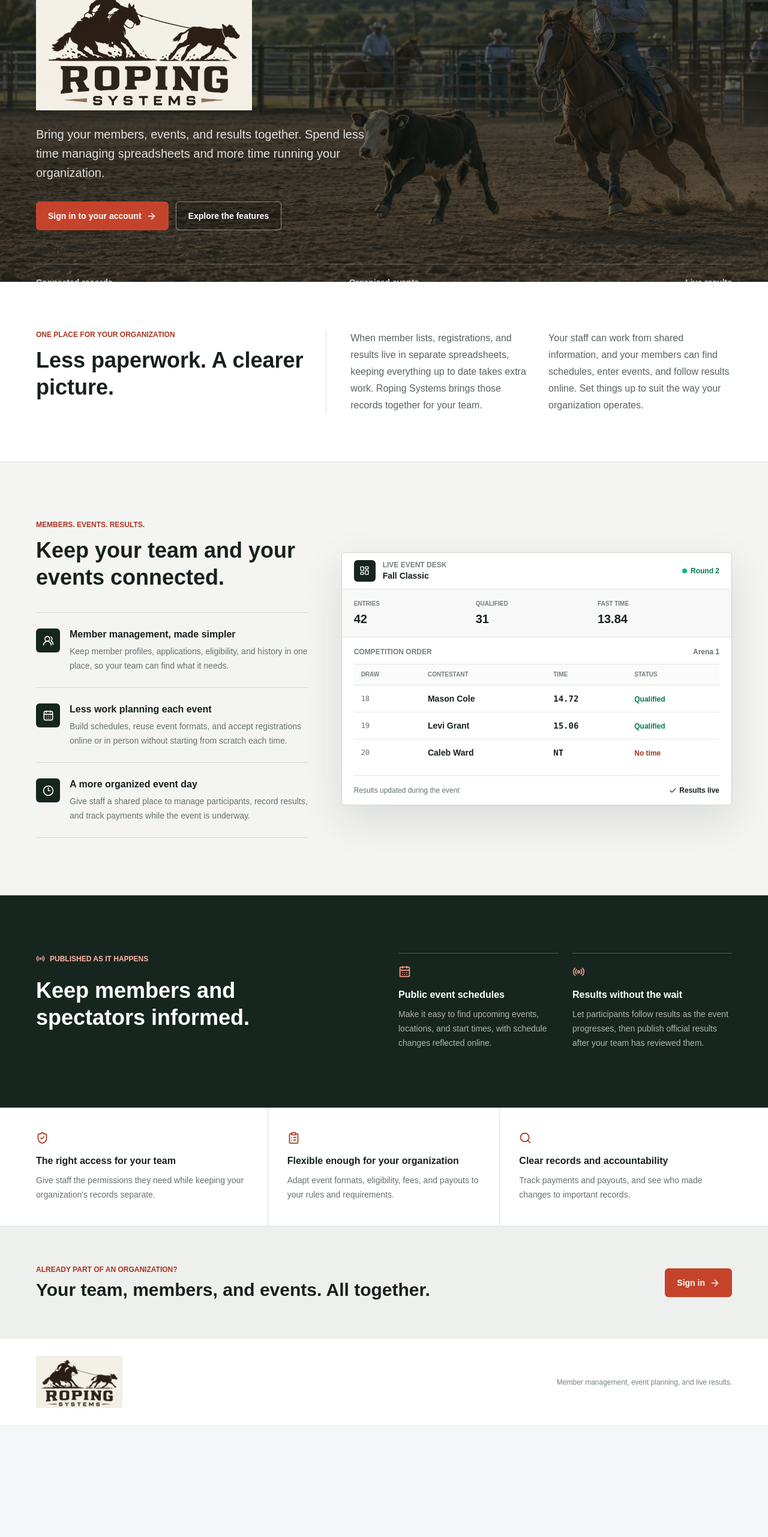
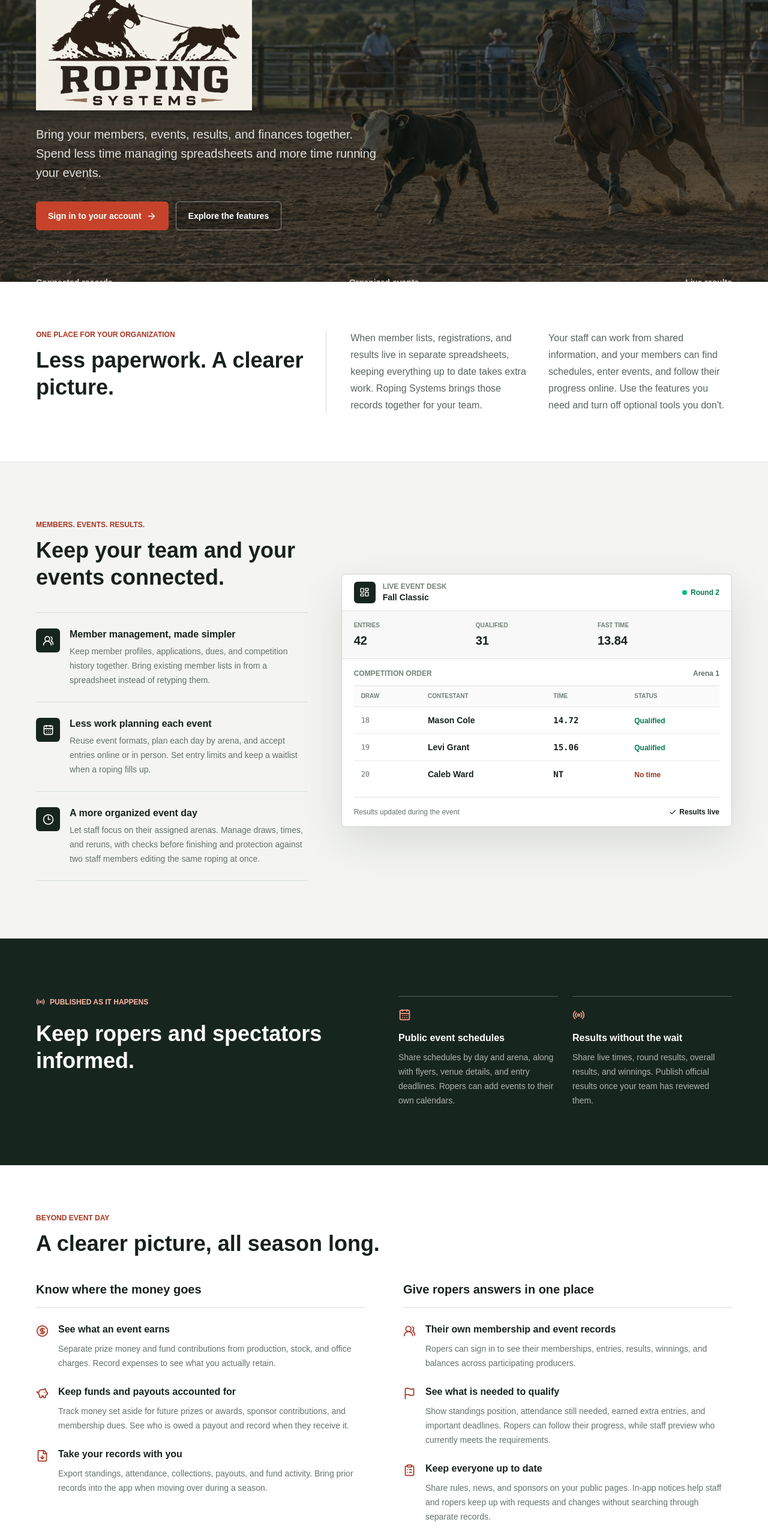
Before and after one commit to psides83/roping-systems, a Next.js app: page / in a window 1280 px wide. Shown: the part 234-2797 px from the top of the page at 60% size. Before the commit the page ends 2610 px from the top, so only its background shows below. Built offline with nearby package versions, Linux system fonts and the light colour scheme; what nextjs-nav-guard would draw is missing.

Commit message:
Refresh landing page with current producer and roper benefits

```diff
--- a/src/app/page.tsx
+++ b/src/app/page.tsx
@@ -4,7 +4,7 @@ import { LandingPage } from "@/components/marketing/landing-page";
 export const metadata: Metadata = {
   title: { absolute: "Roping Systems | Member and Event Management" },
   description:
-    "Bring members, events, and results together. Roping Systems helps organizations manage memberships, registrations, schedules, payments, and live results in one place.",
+    "Bring members, events, results, and finances together. Manage entries, schedules, dues, payouts, and season standings, while ropers follow their records and qualification progress online.",
 };
 
 export default function Home() {
--- a/src/components/marketing/landing-page.tsx
+++ b/src/components/marketing/landing-page.tsx
@@ -4,11 +4,15 @@ import { BrandLogo } from "@/components/ui/brand-logo";
 import {
   ArrowRight,
   CalendarDays,
+  CircleDollarSign,
   Check,
   ClipboardList,
   Clock3,
   LayoutDashboard,
   LogIn,
+  Flag,
+  FileDown,
+  PiggyBank,
   Radio,
   Search,
   ShieldCheck,
@@ -20,19 +24,19 @@ const operations = [
     icon: UsersRound,
     title: "Member management, made simpler",
     description:
-      "Keep member profiles, applications, eligibility, and history in one place, so your team can find what it needs.",
+      "Keep member profiles, applications, dues, and competition history together. Bring existing member lists in from a spreadsheet instead of retyping them.",
   },
   {
     icon: CalendarDays,
     title: "Less work planning each event",
     description:
-      "Build schedules, reuse event formats, and accept registrations online or in person without starting from scratch each time.",
+      "Reuse event formats, plan each day by arena, and accept entries online or in person. Set entry limits and keep a waitlist when a roping fills up.",
   },
   {
     icon: Clock3,
     title: "A more organized event day",
     description:
-      "Give staff a shared place to manage participants, record results, and track payments while the event is underway.",
+      "Let staff focus on their assigned arenas. Manage draws, times, and reruns, with checks before finishing and protection against two staff members editing the same roping at once.",
   },
 ];
 
@@ -69,7 +73,7 @@ export function LandingPage() {
                 Features
               </a>
               <a href="#live-results" className="hover:text-white">
-                Live results
+                For ropers
               </a>
               <a href="#producers" className="hover:text-white">
                 For organizations
@@ -93,8 +97,8 @@ export function LandingPage() {
                 <BrandLogo className="w-[280px] max-w-full sm:w-[360px]" decorative />
               </h1>
               <p className="mt-6 max-w-xl text-base leading-7 text-white/85 sm:text-xl sm:leading-8">
-                Bring your members, events, and results together. Spend less
-                time managing spreadsheets and more time running your organization.
+                Bring your members, events, results, and finances together.
+                Spend less time managing spreadsheets and more time running your events.
               </p>
               <div className="mt-8 flex flex-col gap-3 sm:flex-row">
                 <Link
@@ -139,8 +143,8 @@ export function LandingPage() {
             </p>
             <p className="text-base leading-7 text-[#59645e]">
               Your staff can work from shared information, and your members
-              can find schedules, enter events, and follow results online.
-              Set things up to suit the way your organization operates.
+              can find schedules, enter events, and follow their progress online.
+              Use the features you need and turn off optional tools you don&apos;t.
             </p>
           </div>
         </div>
@@ -188,7 +192,7 @@ export function LandingPage() {
               <Radio size={15} /> Published as it happens
             </span>
             <h2 className="mt-4 max-w-lg text-3xl font-black leading-tight sm:text-4xl">
-              Keep members and spectators informed.
+              Keep ropers and spectators informed.
             </h2>
           </div>
           <div className="grid gap-6 sm:grid-cols-2">
@@ -196,17 +200,38 @@ export function LandingPage() {
               <CalendarDays size={21} className="text-[#ff9d87]" />
               <h3 className="mt-4 font-bold">Public event schedules</h3>
               <p className="mt-2 text-sm leading-6 text-white/65">
-                Make it easy to find upcoming events, locations, and start
-                times, with schedule changes reflected online.
+                Share schedules by day and arena, along with flyers, venue
+                details, and entry deadlines. Ropers can add events to their own calendars.
               </p>
             </div>
             <div className="border-t border-white/25 pt-5">
               <Radio size={21} className="text-[#ff9d87]" />
               <h3 className="mt-4 font-bold">Results without the wait</h3>
               <p className="mt-2 text-sm leading-6 text-white/65">
-                Let participants follow results as the event progresses,
-                then publish official results after your team has reviewed them.
+                Share live times, round results, overall results, and winnings.
+                Publish official results once your team has reviewed them.
               </p>
+            </div>
+          </div>
+        </div>
+      </section>
+
+      <section className="border-b border-[#d8ded9] bg-white">
+        <div className="mx-auto max-w-[1240px] px-5 py-16 sm:px-8 lg:px-10 lg:py-20">
+          <p className="text-xs font-bold uppercase text-[#a93420]">Beyond event day</p>
+          <h2 className="mt-3 max-w-2xl text-3xl font-black leading-tight sm:text-4xl">A clearer picture, all season long.</h2>
+          <div className="mt-10 grid gap-10 lg:grid-cols-2 lg:gap-16">
+            <div>
+              <h3 className="border-b border-[#d8ded9] pb-4 text-xl font-bold">Know where the money goes</h3>
+              <FeatureBenefit icon={CircleDollarSign} title="See what an event earns" text="Separate prize money and fund contributions from production, stock, and office charges. Record expenses to see what you actually retain." />
+              <FeatureBenefit icon={PiggyBank} title="Keep funds and payouts accounted for" text="Track money set aside for future prizes or awards, sponsor contributions, and membership dues. See who is owed a payout and record when they receive it." />
+              <FeatureBenefit icon={FileDown} title="Take your records with you" text="Export standings, attendance, collections, payouts, and fund activity. Bring prior records into the app when moving over during a season." />
+            </div>
+            <div>
+              <h3 className="border-b border-[#d8ded9] pb-4 text-xl font-bold">Give ropers answers in one place</h3>
+              <FeatureBenefit icon={UsersRound} title="Their own membership and event records" text="Ropers can sign in to see their memberships, entries, results, winnings, and balances across participating producers." />
+              <FeatureBenefit icon={Flag} title="See what is needed to qualify" text="Show standings position, attendance still needed, earned extra entries, and important deadlines. Ropers can follow their progress, while staff preview who currently meets the requirements." />
+              <FeatureBenefit icon={ClipboardList} title="Keep everyone up to date" text="Share rules, news, and sponsors on your public pages. In-app notices help staff and ropers keep up with requests and changes without searching through separate records." />
             </div>
           </div>
         </div>
@@ -217,17 +242,17 @@ export function LandingPage() {
           <ValueItem
             icon={ShieldCheck}
             title="The right access for your team"
-            text="Give staff the permissions they need while keeping your organization's records separate."
+            text="Give each staff member access suited to their job, with a record of important changes and who made them."
           />
           <ValueItem
             icon={ClipboardList}
             title="Flexible enough for your organization"
-            text="Adapt event formats, eligibility, fees, and payouts to your rules and requirements."
+            text="Set your own season dates, entry requirements, fees, and payouts. Keep optional features out of the way when you don't need them."
           />
           <ValueItem
             icon={Search}
             title="Clear records and accountability"
-            text="Track payments and payouts, and see who made changes to important records."
+            text="Follow a member's entries, results, payments, and classification changes in one history, with private staff information kept private."
           />
         </div>
       </section>
@@ -259,6 +284,13 @@ export function LandingPage() {
       </footer>
     </main>
   );
+}
+
+function FeatureBenefit({ icon: Icon, title, text }: { icon: typeof ShieldCheck; title: string; text: string }) {
+  return <div className="flex gap-4 pt-6">
+    <Icon size={21} aria-hidden="true" className="mt-1 shrink-0 text-[#a93420]" />
+    <div><h4 className="font-bold">{title}</h4><p className="mt-2 text-sm leading-6 text-[#66716b]">{text}</p></div>
+  </div>;
 }
 
 function LiveDeskPreview() {
```
Also changed, not shown: 2 other files (tests, documents, lock files or other folders).
